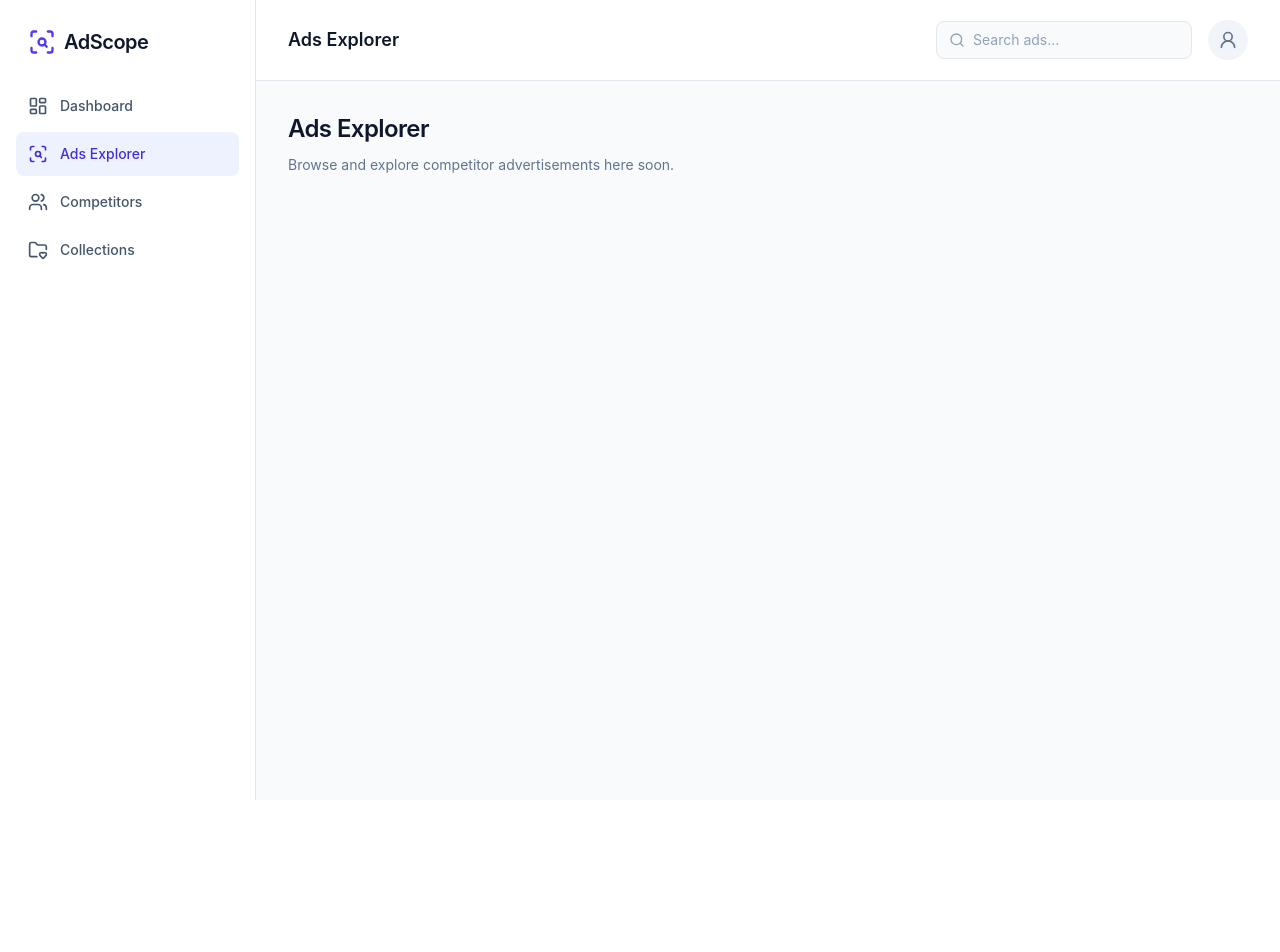
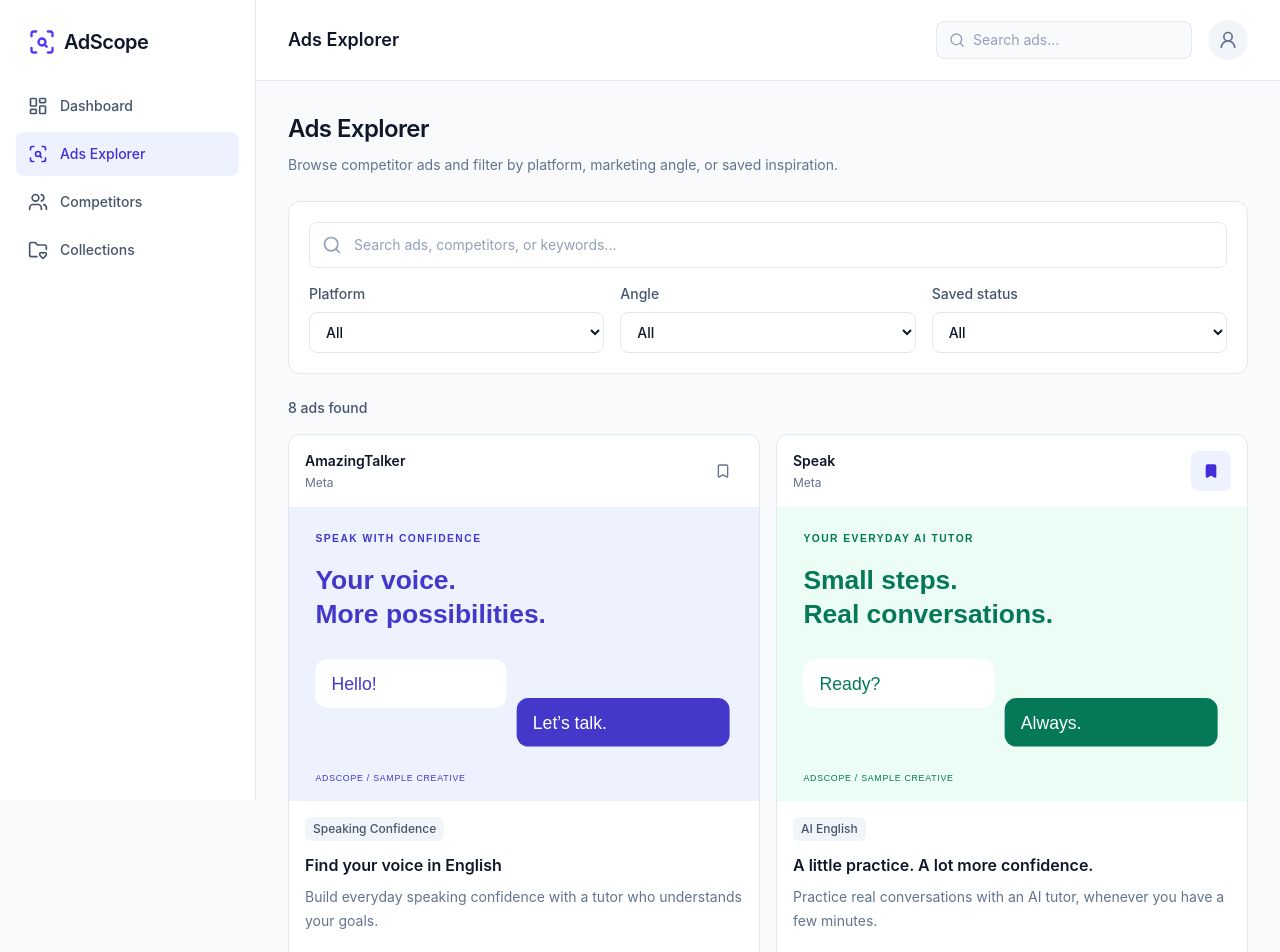
Before and after one commit to sutsanyuan/competitor-ads-intelligence, a React (Vite) app: page /ads in a window 1280 px wide. Shown: the top 952 px of the page. Before the commit the page ends 800 px from the top, so only its background shows below. Built offline with nearby package versions, Linux system fonts and the light colour scheme.

Commit message:
feat: add ads explorer search and filters

```diff
--- a/src/data/mockAds.js
+++ b/src/data/mockAds.js
@@ -3,7 +3,7 @@
 import businessImage from '../assets/ads/business.svg'
 import trialImage from '../assets/ads/trial.svg'
 
-// Fictional sample activity for this portfolio dashboard.
+// Fictional sample activity, ordered newest first, shared by both pages.
 export const ads = [
   {
     id: 1,
@@ -19,7 +19,7 @@
   {
     id: 2,
     competitor: 'Speak',
-    platform: 'Instagram',
+    platform: 'Meta',
     image: aiImage,
     headline: 'A little practice. A lot more confidence.',
     copy: 'Practice real conversations with an AI tutor, whenever you have a few minutes.',
@@ -30,7 +30,7 @@
   {
     id: 3,
     competitor: 'EF English Live',
-    platform: 'LinkedIn',
+    platform: 'Google',
     image: businessImage,
     headline: 'Make your next meeting count',
     copy: 'Learn the English you need to share ideas, lead meetings, and connect at work.',
@@ -48,6 +48,50 @@
     angle: 'Free Trial',
     date: 'Sep 25, 2026',
     saved: false,
+  },
+  {
+    id: 5,
+    competitor: 'Speak',
+    platform: 'TikTok',
+    image: aiImage,
+    headline: 'Turn your coffee break into conversation',
+    copy: 'Spend five minutes practicing English with instant AI feedback on your pronunciation.',
+    angle: 'AI English',
+    date: 'Sep 24, 2026',
+    saved: true,
+  },
+  {
+    id: 6,
+    competitor: 'AmazingTalker',
+    platform: 'Google',
+    image: trialImage,
+    headline: 'Meet your next English tutor',
+    copy: 'Start with a free trial and find a learning plan that fits your schedule.',
+    angle: 'Free Trial',
+    date: 'Sep 23, 2026',
+    saved: false,
+  },
+  {
+    id: 7,
+    competitor: 'Cambly',
+    platform: 'TikTok',
+    image: speakingImage,
+    headline: 'Less overthinking. More speaking.',
+    copy: 'From travel stories to everyday small talk, practice with a friendly conversation partner.',
+    angle: 'Speaking Confidence',
+    date: 'Sep 22, 2026',
+    saved: false,
+  },
+  {
+    id: 8,
+    competitor: 'EF English Live',
+    platform: 'Meta',
+    image: businessImage,
+    headline: 'Pitch your ideas with clarity',
+    copy: 'Prepare for presentations and job interviews with practical, teacher-led English lessons.',
+    angle: 'Business English',
+    date: 'Sep 21, 2026',
+    saved: true,
   },
 ]
 
--- a/src/pages/AdsExplorer.jsx
+++ b/src/pages/AdsExplorer.jsx
@@ -1,11 +1,120 @@
+import { useState } from 'react'
+import { Search } from 'lucide-react'
+import AdCard from '../components/dashboard/AdCard'
+import { ads } from '../data/mockAds'
+
 function AdsExplorer() {
+  const [explorerAds, setExplorerAds] = useState(ads)
+  const [searchQuery, setSearchQuery] = useState('')
+  const [platformFilter, setPlatformFilter] = useState('All')
+  const [angleFilter, setAngleFilter] = useState('All')
+  const [savedFilter, setSavedFilter] = useState('All')
+
+  const query = searchQuery.trim().toLowerCase()
+  const filteredAds = explorerAds.filter((ad) => {
+    const matchesSearch = [ad.competitor, ad.headline, ad.copy, ad.angle]
+      .some((text) => text.toLowerCase().includes(query))
+    const matchesPlatform = platformFilter === 'All' || ad.platform === platformFilter
+    const matchesAngle = angleFilter === 'All' || ad.angle === angleFilter
+    const matchesSaved = savedFilter === 'All' || ad.saved
+
+    return matchesSearch && matchesPlatform && matchesAngle && matchesSaved
+  })
+  const hasActiveFilters = searchQuery !== '' || platformFilter !== 'All'
+    || angleFilter !== 'All' || savedFilter !== 'All'
+
+  function clearFilters() {
+    setSearchQuery('')
+    setPlatformFilter('All')
+    setAngleFilter('All')
+    setSavedFilter('All')
+  }
+
+  function toggleSave(id) {
+    setExplorerAds((currentAds) => currentAds.map((ad) => (
+      ad.id === id ? { ...ad, saved: !ad.saved } : ad
+    )))
+  }
+
   return (
-    <section>
-      <h1 className="text-2xl font-semibold tracking-tight">Ads Explorer</h1>
-      <p className="mt-2 text-sm leading-6 text-slate-500">
-        Browse and explore competitor advertisements here soon.
-      </p>
-    </section>
+    <div className="mx-auto max-w-7xl space-y-6">
+      <div>
+        <h1 className="text-2xl font-semibold tracking-tight">Ads Explorer</h1>
+        <p className="mt-2 text-sm leading-6 text-slate-500">
+          Browse competitor ads and filter by platform, marketing angle, or saved inspiration.
+        </p>
+      </div>
+
+      <section aria-label="Search and filter ads" className="space-y-4 rounded-xl border border-slate-200 bg-white p-4 sm:p-5">
+        <label className="flex items-center gap-3 rounded-lg border border-slate-200 px-3 py-3 focus-within:border-indigo-500 focus-within:ring-2 focus-within:ring-indigo-100">
+          <Search aria-hidden="true" className="size-5 shrink-0 text-slate-400" />
+          <span className="sr-only">Search ads, competitors, or keywords</span>
+          <input
+            type="search"
+            value={searchQuery}
+            onChange={(event) => setSearchQuery(event.target.value)}
+            placeholder="Search ads, competitors, or keywords..."
+            className="min-w-0 w-full bg-transparent text-sm outline-none placeholder:text-slate-400"
+          />
+        </label>
+        <div className="grid gap-4 sm:grid-cols-3">
+          <label className="text-sm font-medium text-slate-600">
+            Platform
+            <select value={platformFilter} onChange={(event) => setPlatformFilter(event.target.value)} className="mt-2 w-full rounded-lg border border-slate-200 bg-white px-3 py-2.5 text-slate-900 focus-visible:outline-2 focus-visible:outline-indigo-600">
+              <option>All</option>
+              <option>Meta</option>
+              <option>Google</option>
+              <option>TikTok</option>
+            </select>
+          </label>
+          <label className="text-sm font-medium text-slate-600">
+            Angle
+            <select value={angleFilter} onChange={(event) => setAngleFilter(event.target.value)} className="mt-2 w-full rounded-lg border border-slate-200 bg-white px-3 py-2.5 text-slate-900 focus-visible:outline-2 focus-visible:outline-indigo-600">
+              <option>All</option>
+              <option>AI English</option>
+              <option>Speaking Confidence</option>
+              <option>Business English</option>
+              <option>Free Trial</option>
+            </select>
+          </label>
+          <label className="text-sm font-medium text-slate-600">
+            Saved status
+            <select value={savedFilter} onChange={(event) => setSavedFilter(event.target.value)} className="mt-2 w-full rounded-lg border border-slate-200 bg-white px-3 py-2.5 text-slate-900 focus-visible:outline-2 focus-visible:outline-indigo-600">
+              <option>All</option>
+              <option>Saved only</option>
+            </select>
+          </label>
+        </div>
+      </section>
+
+      <section aria-labelledby="results-heading">
+        <div className="mb-4 flex flex-wrap items-center justify-between gap-3">
+          <h2 id="results-heading" aria-live="polite" aria-atomic="true" className="text-sm font-medium text-slate-600">
+            {filteredAds.length} {filteredAds.length === 1 ? 'ad' : 'ads'} found
+          </h2>
+          {hasActiveFilters && (
+            <button type="button" onClick={clearFilters} className="rounded-lg px-3 py-2 text-sm font-medium text-indigo-700 hover:bg-indigo-50 focus-visible:outline-2 focus-visible:outline-indigo-600">
+              Clear filters
+            </button>
+          )}
+        </div>
+        {filteredAds.length > 0 ? (
+          <div className="grid gap-4 sm:grid-cols-2 2xl:grid-cols-4">
+            {filteredAds.map((ad) => <AdCard key={ad.id} ad={ad} onToggleSave={toggleSave} />)}
+          </div>
+        ) : (
+          <div className="rounded-xl border border-slate-200 bg-white px-5 py-14 text-center">
+            <Search aria-hidden="true" className="mx-auto mb-4 size-8 text-slate-400" />
+            <h3 className="text-lg font-semibold">No ads match just yet</h3>
+            <p className="mt-2 text-sm text-slate-500">Try another keyword or clear your filters to explore all ads.</p>
+            <button type="button" onClick={clearFilters} className="mt-5 rounded-lg bg-indigo-600 px-4 py-2.5 text-sm font-medium text-white hover:bg-indigo-700 focus-visible:outline-2 focus-visible:outline-offset-2 focus-visible:outline-indigo-600">
+              Clear filters
+            </button>
+          </div>
+        )}
+        <p className="mt-4 text-xs text-slate-500">Sample creatives. Saves are local to this page and reset when you leave.</p>
+      </section>
+    </div>
   )
 }
 
--- a/src/pages/Dashboard.jsx
+++ b/src/pages/Dashboard.jsx
@@ -6,10 +6,10 @@
 import { ads, competitors, dashboardStats, trendingAngles } from '../data/mockAds'
 
 function Dashboard() {
-  const [recentAds, setRecentAds] = useState(ads)
+  const [recentAds, setRecentAds] = useState(ads.slice(0, 4))
   // The library includes older saved ads outside these four recent ads.
   const savedCountChange = recentAds.filter((ad) => ad.saved).length
-    - ads.filter((ad) => ad.saved).length
+    - ads.slice(0, 4).filter((ad) => ad.saved).length
 
   function toggleSave(id) {
     setRecentAds((currentAds) => currentAds.map((ad) => (
```
